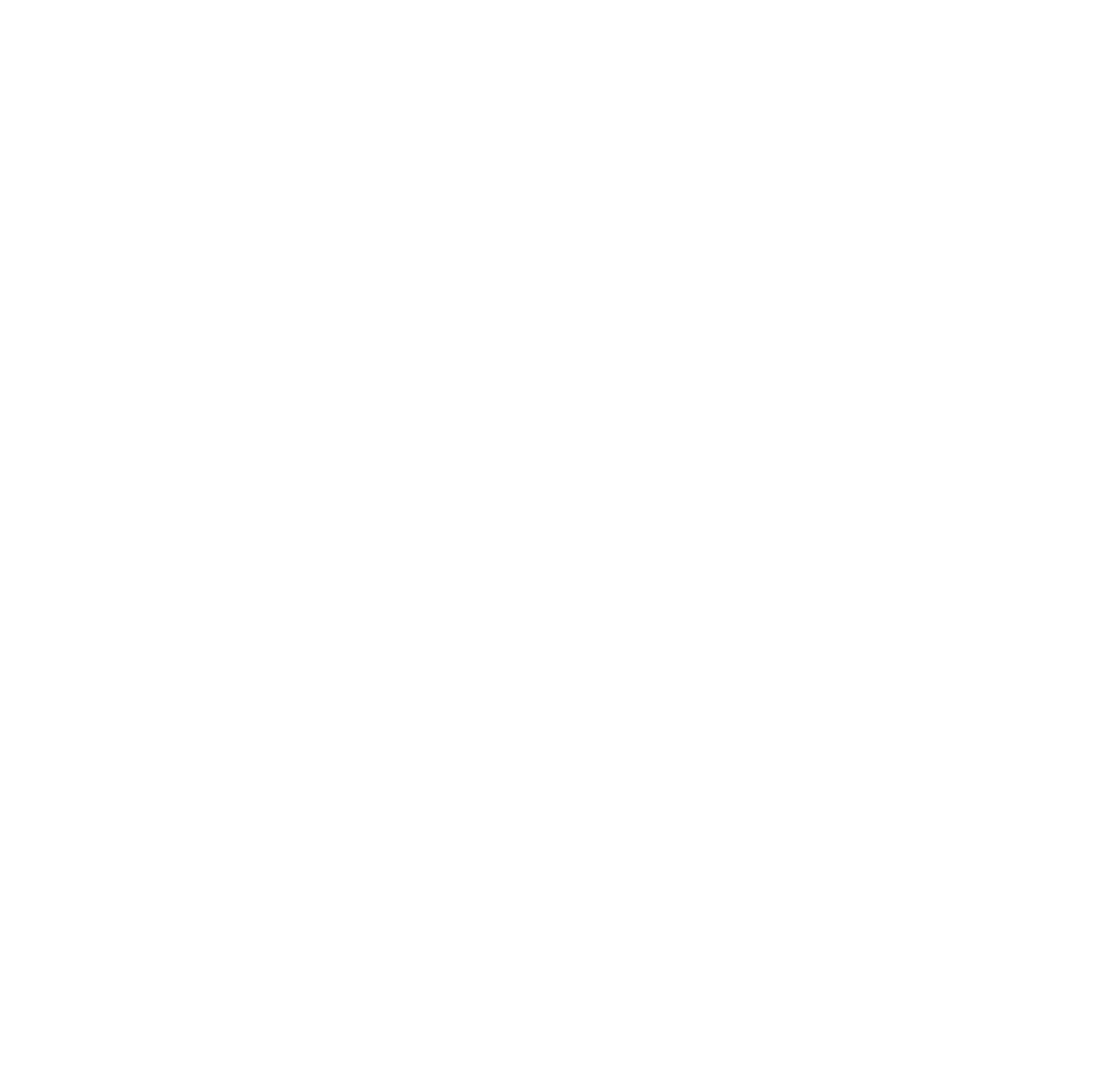
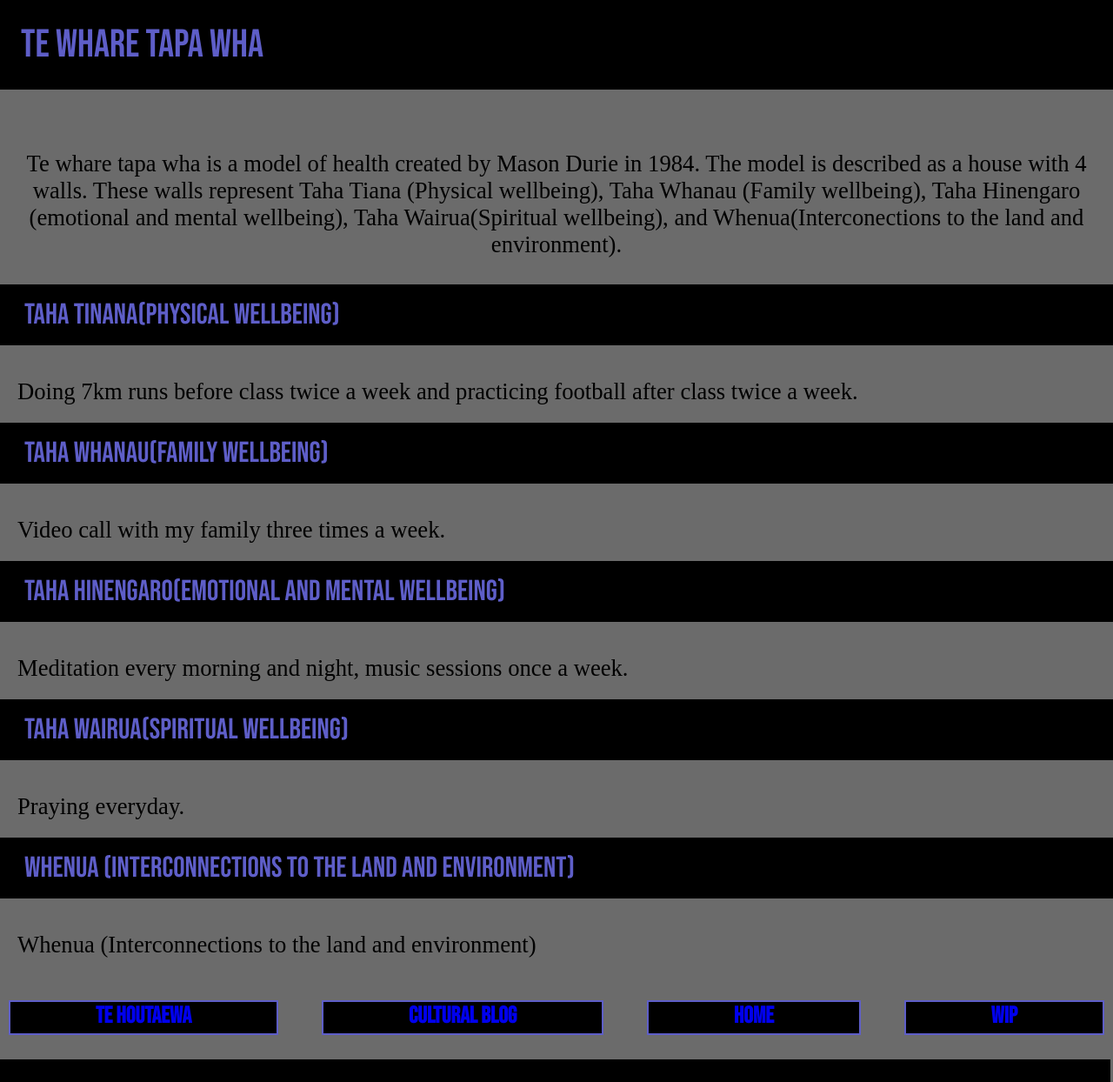
Before and after one commit to vitor-fernandess/vitor-fernandess.github.io, a plain HTML site: page te-whare-tapa-wha.html in a window 1280 px wide. Shown: the whole page at 87% size. Before the commit the page ends 800 px from the top, so only its background shows below. Drawn offline with Linux system fonts and the light colour scheme.

Commit message:
te whare tapa wha blog

```diff
--- /dev/null
+++ b/cultural-blog.html
@@ -0,0 +1,36 @@
+<!DOCTYPE html>
+<html lang="en">
+  <head>
+    <meta charset="UTF-8">
+    <title>cultural Blog</title>
+    <link rel="preconnect" href="https://fonts.googleapis.com">
+    <link rel="preconnect" href="https://fonts.gstatic.com" crossorigin>
+    <link href="https://fonts.googleapis.com/css2?family=Bebas+Neue&display=swap" rel="stylesheet">
+    <meta name="viewport" content="width=device-width, initial-scale=1" />
+    <link href="styles/main.css "  rel="stylesheet" type="text/css">
+  </head>
+
+  <body>
+    <body>
+        <nav class="navbar">
+          <div class="heading">
+            <a href="#">cultural blog</a>
+          </div>
+        </nav>
+
+       <div class="main">
+         <p> You can find my cultural material bellow!!</p>
+       </div>
+
+      <br/>
+
+     <div class="grid-row">
+      <div class="item-grid"><a href="/blog/te-houtaewa-template.html">te houtaewa</a></div>
+      <div class="item-grid"><a href="te-whare-tapa-wha.html">te whare tapa wha</a></div>
+      <div class="item-grid"><a href="index.html">Home</a></div>
+      <div class="item-grid"><a href="#">wip</a></div>
+     </div>
+     <br>
+
+  </body>
+</html>
--- a/te-whare-tapa-wha.html
+++ b/te-whare-tapa-wha.html
@@ -0,0 +1,65 @@
+<!DOCTYPE html>
+<html>
+  <head>
+    <title>Te Whare Tapa Wha</title>
+    <meta charset="UTF-8">
+    <link href="/styles/main.css" rel="stylesheet" type="text/css">
+    <link rel="preconnect" href="https://fonts.googleapis.com">
+    <link rel="preconnect" href="https://fonts.gstatic.com" crossorigin>
+    <link href="https://fonts.googleapis.com/css2?family=Bebas+Neue&display=swap" rel="stylesheet">
+    <meta name="viewport" content="width=device-width, initial-scale=1" />
+  </head>
+ <body>
+     <nav class="navbar">
+        <div class="heading">
+          <a href="#">te whare tapa wha</a>
+        </div>
+     </nav>
+
+     <div class="main">
+         <p>
+            Te whare tapa wha is a model of health created by Mason Durie in 1984.
+            The model is described as a house with 4 walls.
+            These walls represent Taha Tiana (Physical wellbeing), Taha Whanau (Family wellbeing),
+            Taha Hinengaro (emotional and mental wellbeing), Taha Wairua(Spiritual wellbeing), and Whenua(Interconections to the land and environment).
+         </p>
+      </div>
+
+     <div class="subtitle"> <p class="subtext">taha tinana(physical wellbeing)</p></div> <br>
+     <p class="explanation-b">
+         Doing 7km runs before class twice a week and practicing football after class twice a week.
+     </p>
+
+     <div class="subtitle"> <p class="subtext">taha whanau(family wellbeing)</p></div> <br>
+        <p class="explanation-b">
+         Video call with my family three times a week.
+       </p>
+
+     <div class="subtitle"> <p class="subtext">Taha hinengaro(emotional and mental wellbeing)</p></div> <br>
+        <p class="explanation-b">
+         Meditation every morning and night, music sessions once a week.
+       </p>
+
+     <div class="subtitle"> <p class="subtext">Taha wairua(Spiritual wellbeing)</p></div> <br>
+        <p class="explanation-b">
+         Praying everyday.
+       </p>
+
+     <div class="subtitle"> <p class="subtext">Whenua (Interconnections to the land and environment)</p></div> <br>
+     <p class="explanation-b">
+       Whenua (Interconnections to the land and environment)
+     </p>
+
+     <br/>
+
+     <div class="grid-row">
+     <div class="item-grid"><a href="/blog/te-houtaewa-template.html">te houtaewa</a></div>
+     <div class="item-grid"><a href="cultural-blog.html">cultural blog</a></div>
+     <div class="item-grid"><a href="index.html">Home</a></div>
+     <div class="item-grid"><a href="#">wip</a></div>
+     </div>
+     <br>
+
+     <footer></footer>
+   </body>
+</html>
```
Also changed, not shown: blog/te-houtaewa-template.html (+6 -6 lines), index.html (+1 -1 lines), 1 other file.
